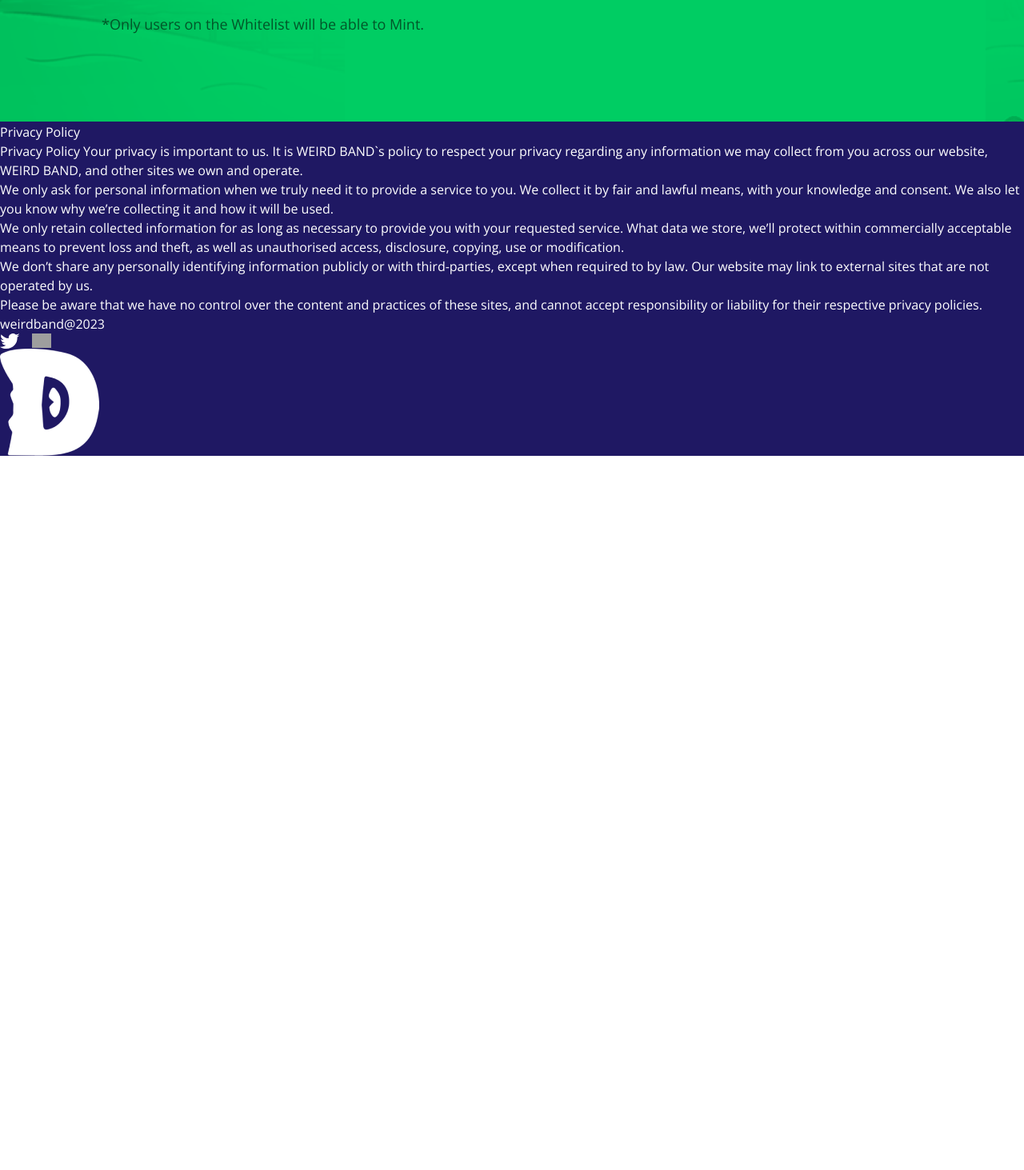
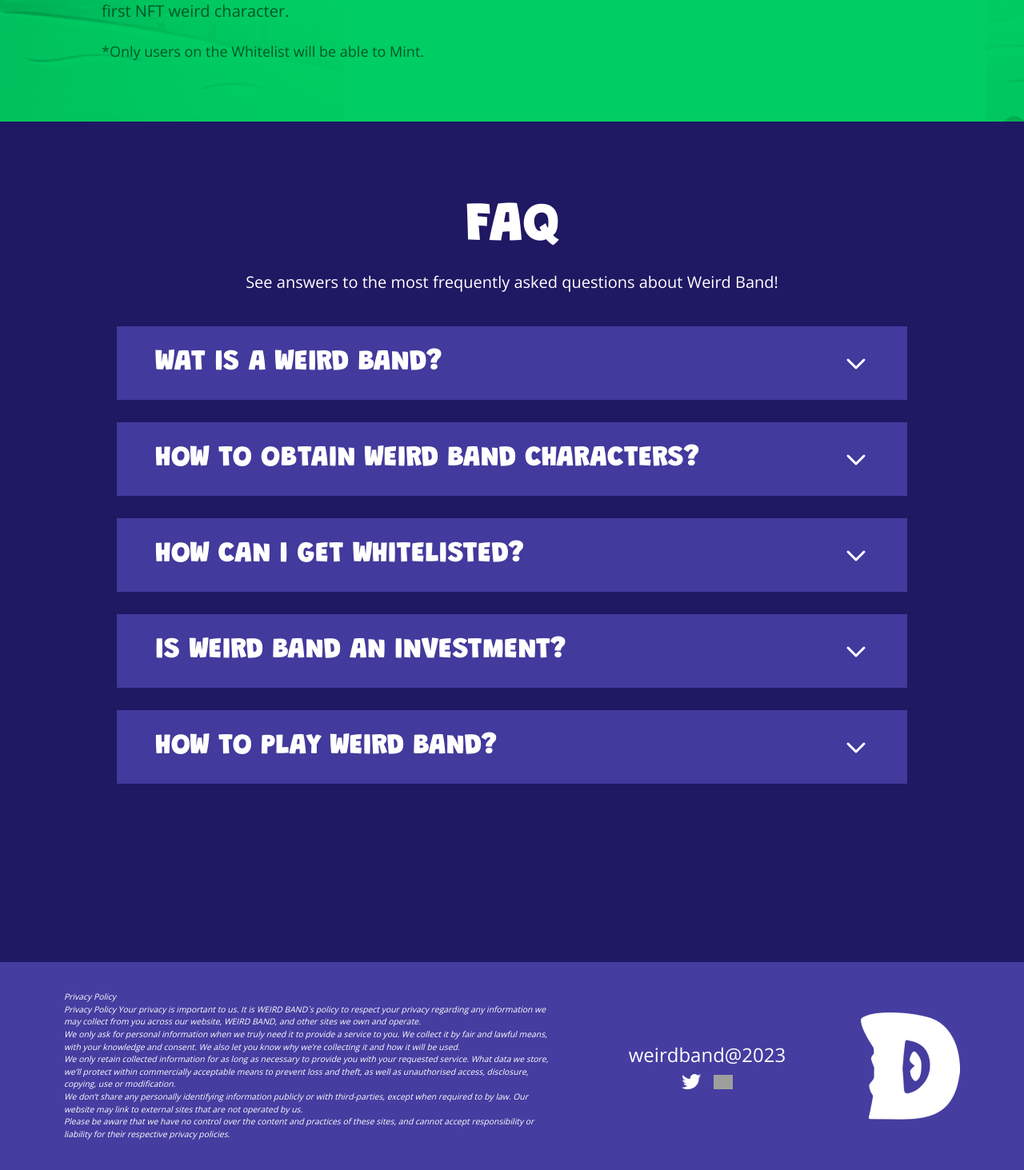
Before and after one commit to Blockbur/Frontend2, a Next.js app: page / in a window 1280 px wide. Shown: the part 7112-8575 px from the top of the page at 80% size. Before the commit the page ends 7682 px from the top, so only its background shows below. Built offline with nearby package versions, Linux system fonts and the light colour scheme; grey boxes are pictures that could not be loaded.

Commit message:
finishign mvp

```diff
--- a/package.json
+++ b/package.json
@@ -10,6 +10,7 @@
   },
   "dependencies": {
     "@next/font": "^13.2.4",
+    "@radix-ui/react-accordion": "^1.1.1",
     "@types/node": "18.15.11",
     "@types/react": "18.0.33",
     "@types/react-dom": "18.0.11",
--- a/src/app/layout.tsx
+++ b/src/app/layout.tsx
@@ -1,22 +1,11 @@
 import React from 'react'
 // eslint-disable-next-line camelcase
-import { Open_Sans, Grandstander } from '@next/font/google'
 import './globals.css'
 
 export const metadata = {
   title: 'Weirds',
   description: 'Welcome to Weirds Band',
 }
-
-const grandstander = Grandstander({
-  subsets: ['latin'],
-  weight: ['900'],
-})
-
-const opensans = Open_Sans({
-  subsets: ['latin'],
-  weight: ['300', '400', '700'],
-})
 
 export default function RootLayout({
   children,
@@ -25,17 +14,15 @@ export default function RootLayout({
 }) {
   return (
     <html lang="en">
-      <body className={(grandstander.className, opensans.className)}>
-        <style>
-          {`
-            :root {
-              --grandstander-font: ${grandstander.style.fontFamily};
-              --opensans-font: ${opensans.style.fontFamily};
-            }
-          `}
-        </style>
-        {children}
-      </body>
+      <head>
+        <link rel="preconnect" href="https://fonts.googleapis.com" />
+        <link rel="preconnect" href="https://fonts.gstatic.com" />
+        <link
+          href="https://fonts.googleapis.com/css2?family=Grandstander:wght@800;900&family=Open+Sans:wght@300;400;800&display=swap"
+          rel="stylesheet"
+        />
+      </head>
+      <body>{children}</body>
     </html>
   )
 }
--- a/src/app/page.tsx
+++ b/src/app/page.tsx
@@ -31,6 +31,9 @@ import gabriel from '../assets/team/gabriel.png'
 import conceptImage from '../assets/concept.png'
 import brand from '../assets/brand.png'
 import roadmap from '../assets/roadmap.png'
+
+import * as Accordion from '@radix-ui/react-accordion'
+import { CaretDown, X } from 'phosphor-react'
 
 export default function Home() {
   const team = [
@@ -111,8 +114,61 @@ export default function Home() {
     { label: 'WEIRD PAPER', href: '#' },
   ]
 
+  const faq = [
+    {
+      value: 'faq1',
+      question: 'Wat is a Weird Band?',
+      paragraphs: [
+        'Weird Band is an original intellectual property that combines music, cartoons and games into a unique Web3 experience.',
+        'In Weird Band, the community follows a band of musical aliens that leave their home planet, where music is marginalized, looking for a place in the universe that accepts their music.',
+        'Being both the instruments and instrumentalists, these weird beings will captivate humanity with the enveloping music they create with their bodies.',
+      ],
+      list: [],
+    },
+    {
+      value: 'faq2',
+      question: 'How to obtain Weird Band characters?',
+      paragraphs: [
+        'Weird Band is a community-based Web3 project. All Weird characters can be obtained as NFTs.',
+        'Each character has a unique timbre and a set of sounds associated with them, which along with their personalities, give them a unique identity.',
+        'The first characters: Sneeze, Gulp and Lady Kinky will be of “Legend” rarity, with a very small supply.',
+        'To join the sales the user needs to be Whitelisted.',
+        'Seasonally, new characters will be added with higher supply and lower rarities.',
+      ],
+      list: [],
+    },
+    {
+      value: 'faq3',
+      question: 'How can I get whitelisted?',
+      paragraphs: ['You can get whitelists in several ways:'],
+      list: [
+        '- Collabs',
+        '- Actively participating in our Discord',
+        '- Participating and interacting frequently on Twitter',
+      ],
+    },
+    {
+      value: 'faq4',
+      question: 'Is Weird Band an investment?',
+      paragraphs: [
+        'No. Weird Band is an original intellectual property that will be exploited in various products such as games, music videos and collectibles.',
+        'Weird Band NFTs will be very useful in the Weird Band ecosystem, but they do not offer guarantees of financial returns.',
+        'Weird Band characters should not be considered investments.',
+      ],
+      list: [],
+    },
+    {
+      value: 'faq5',
+      question: 'How to play Weird Band?',
+      paragraphs: [
+        'The first Weird Band Game will be a Rythm Game free to play but with the possibilit to truly own your in-game characters as NFTs. The alpha is scheduled to Q4 2023.',
+      ],
+      list: [],
+    },
+  ]
+
   return (
-    <div className="max-w-screen w-full min-h-screen bg-purple600 text-white bg-notes bg-bottom bg-no-repeat">
+    <div className="max-w-screen w-full min-h-screen bg-purple600 text-white bg-notes bg-no-repeat bg-cover">
       <div className="w-full bg-purple400/70 fixed z-20">
         <header className="max-w-[1120px] w-full mx-auto flex items-center justify-between py-5">
           <Image src={logo} alt="Werids logo" />
@@ -382,7 +438,7 @@ export default function Home() {
           </div>
         </div>
       </section>
-      <section className="max-w-screen w-full bg-beach bg-fit 2xl:bg-cover bg-no-repeat h-[400px]">
+      <section className="max-w-screen w-full bg-beach bg-fit 2xl:bg-cover bg-no-repeat h-[400px] flex items-center">
         <div className="max-w-[1026px] w-full mx-auto flex justify-between items-center py-10">
           <div className="max-w-[600px] w-full flex flex-col">
             <h1 className="font-grandstander font-extrabold text-[3.15rem] leading-none">
@@ -409,43 +465,106 @@ export default function Home() {
           </button>
         </div>
       </section>
-      <section>{/* FAQ WILL COME HERE */}</section>
-      <footer>
-        <div>
-          <div>
-            <p>Privacy Policy</p>
-            <p>
-              Privacy Policy Your privacy is important to us. It is WEIRD BAND`s
-              policy to respect your privacy regarding any information we may
-              collect from you across our website, WEIRD BAND, and other sites
-              we own and operate.
+      <section className="max-w-[1000px] w-full mx-auto pb-[223px] pt-24">
+        <div className="w-full flex flex-col items-center">
+          <h1 className="font-grandstander font-black text-[4.35rem] uppercase leading-none">
+            FAQ
+          </h1>
+          <p className="text-[1.25rem] mt-5">
+            See answers to the most frequently asked questions about Weird Band!
           </p>
-            <p>
+          <Accordion.Root type="multiple" className="mt-10 flex flex-col gap-7">
+            {faq.map((item) => {
+              return (
+                <Accordion.Item
+                  key={item.question}
+                  value={item.value}
+                  className="flex flex-col gap-7"
+                >
+                  <Accordion.Header>
+                    <Accordion.Trigger>
+                      <div className="w-[988px] bg-purple200/50 flex items-center justify-between px-12 py-7">
+                        <p className="font-grandstander font-black text-[2.25rem] uppercase leading-none">
+                          {item.question}
+                        </p>
+                        <CaretDown size={32} weight="bold" />
+                      </div>
+                    </Accordion.Trigger>
+                  </Accordion.Header>
+                  <Accordion.Content className="bg-purple300 w-[988px] px-14 py-10">
+                    <header className="w-full flex justify-between items-start">
+                      <span className="font-grandstander font-black text-[1.85rem]">
+                        {item.question}
+                      </span>
+                      <Accordion.Trigger>
+                        <X size={28} weight="bold" />
+                      </Accordion.Trigger>
+                    </header>
+                    <div className="flex flex-col gap-5 mt-5">
+                      {item.paragraphs.map((par) => {
+                        return (
+                          <p className="text-[1.25rem]" key={par}>
+                            {par}
+                          </p>
+                        )
+                      })}
+                      {item.list ? (
+                        <ul className="flex flex-col gap-1 mt-5">
+                          {item.list.map((item) => {
+                            return (
+                              <li key={item} className="text-[1.25rem]">
+                                {item}
+                              </li>
+                            )
+                          })}
+                        </ul>
+                      ) : null}
+                    </div>
+                  </Accordion.Content>
+                </Accordion.Item>
+              )
+            })}
+          </Accordion.Root>
+        </div>
+      </section>
+      <footer className="max-w-screen w-full bg-purple300 py-9">
+        <div className="max-w-[1120px] w-full mx-auto flex justify-between items-center">
+          <div className="max-w-[612px] w-full text-[0.65rem]">
+            <p className="italic">Privacy Policy</p>
+            <div className="flex flex-col">
+              <p className="italic">
+                Privacy Policy Your privacy is important to us. It is WEIRD
+                BAND`s policy to respect your privacy regarding any information
+                we may collect from you across our website, WEIRD BAND, and
+                other sites we own and operate.
+              </p>
+              <p className="italic">
                 We only ask for personal information when we truly need it to
-              provide a service to you. We collect it by fair and lawful means,
-              with your knowledge and consent. We also let you know why we’re
-              collecting it and how it will be used.
+                provide a service to you. We collect it by fair and lawful
+                means, with your knowledge and consent. We also let you know why
+                we’re collecting it and how it will be used.
               </p>
-            <p>
+              <p className="italic">
                 We only retain collected information for as long as necessary to
-              provide you with your requested service. What data we store, we’ll
-              protect within commercially acceptable means to prevent loss and
-              theft, as well as unauthorised access, disclosure, copying, use or
-              modification.
+                provide you with your requested service. What data we store,
+                we’ll protect within commercially acceptable means to prevent
+                loss and theft, as well as unauthorised access, disclosure,
+                copying, use or modification.
               </p>
-            <p>
-              We don’t share any personally identifying information publicly or
-              with third-parties, except when required to by law. Our website
-              may link to external sites that are not operated by us.
+              <p className="italic">
+                We don’t share any personally identifying information publicly
+                or with third-parties, except when required to by law. Our
+                website may link to external sites that are not operated by us.
               </p>
-            <p>
+              <p className="italic">
                 Please be aware that we have no control over the content and
                 practices of these sites, and cannot accept responsibility or
                 liability for their respective privacy policies.
               </p>
             </div>
-          <div>
-            <span>weirdband@2023</span>
+          </div>
+          <div className="flex flex-col items-center gap-2">
+            <span className="text-2xl">weirdband@2023</span>
             <div className="flex items-center gap-4">
               <Link href="#">
                 <Image
@@ -464,8 +583,8 @@ export default function Home() {
                 />
               </Link>
             </div>
+          </div>
           <Image src={brand} alt="Weird brand logo" />
-          </div>
         </div>
       </footer>
     </div>
--- a/tailwind.config.js
+++ b/tailwind.config.js
@@ -22,11 +22,11 @@ module.exports = {
         black: '#1A1A1A',
       },
       fontFamily: {
-        grandstander: ['var(--grandstander-font)', 'sans-serif'],
-        opensans: ['var(--opensans-font)', 'sans-serif'],
+        grandstander: ['Grandstander', 'sans-serif'],
+        opensans: ['Open Sans', 'sans-serif'],
       },
       backgroundImage: {
-        notes: "url('/notesBg.png')",
+        notes: "url('/notesbg.png')",
         trees: "url('/trees.png')",
         brand: "url('/logoBg.png')",
         space: "url('/planetsBg.png')",
```
Also changed, not shown: 1 other file (tests, documents, lock files or other folders). Lines whose indentation alone changed are shown as unchanged.
